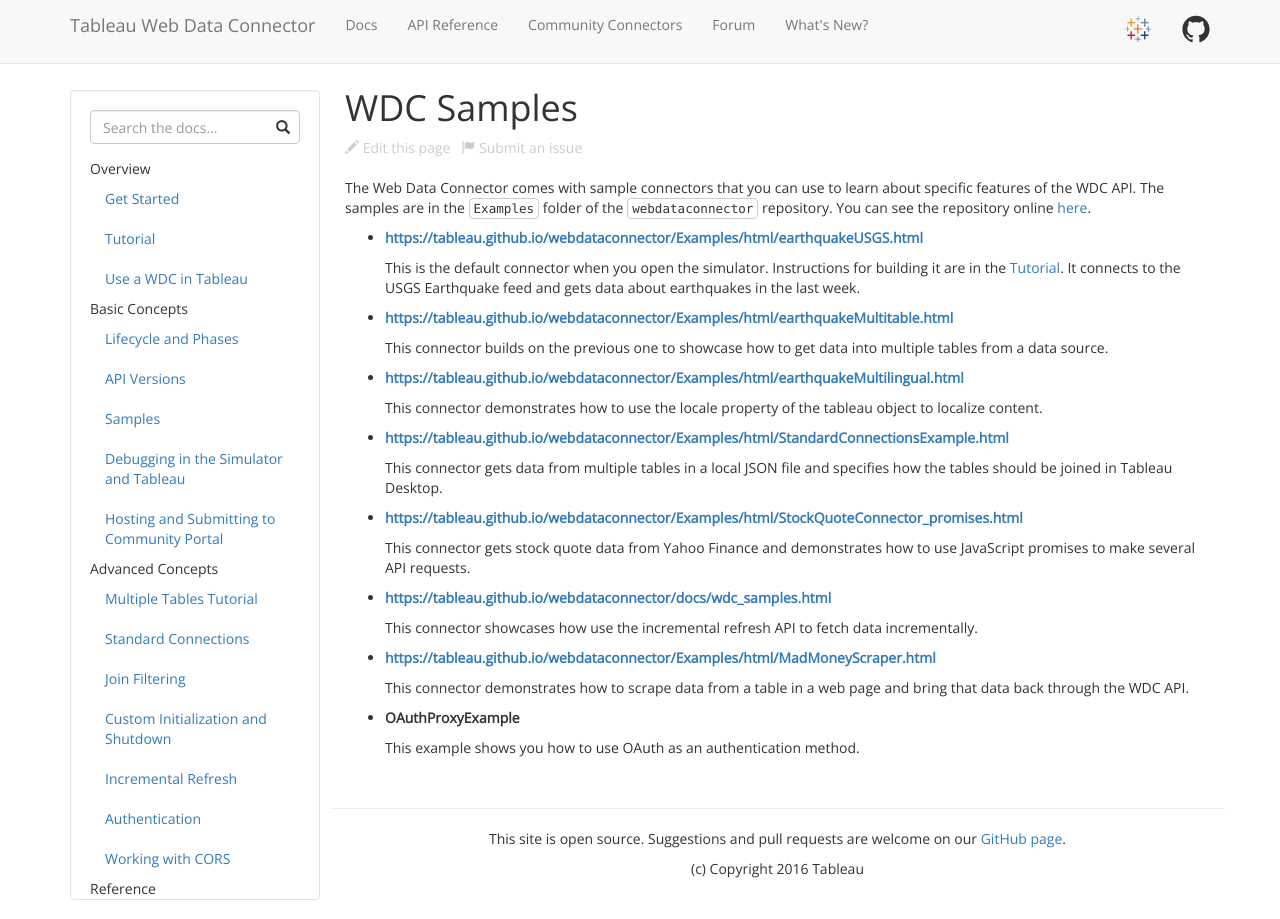
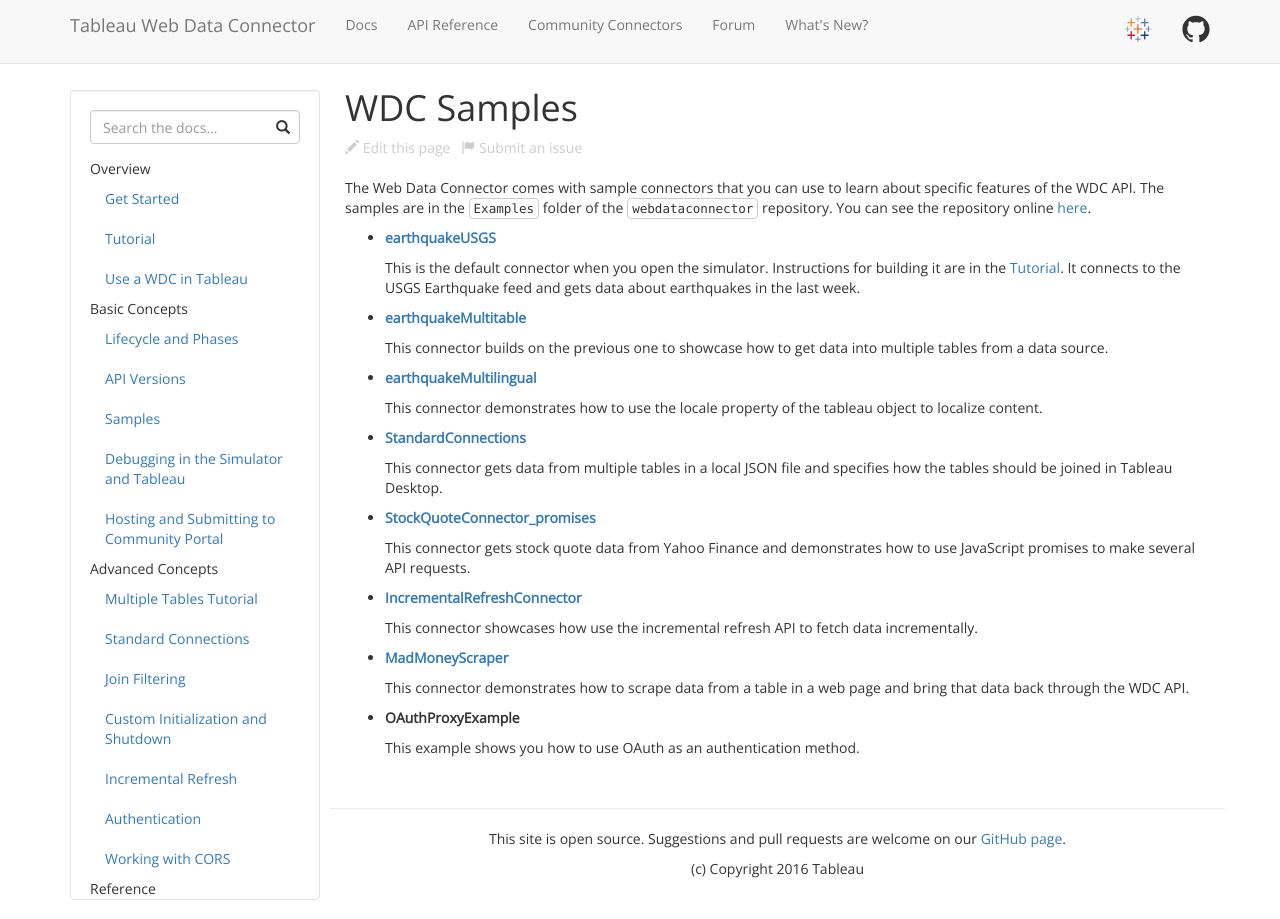
Before and after one commit to bigpeaches/webdataconnector, a Jekyll site: the page built from docs/wdc_samples.md, in a window 1280 px wide. Built offline with Jekyll 4.4.1, drawn with Linux system fonts in a browser that asks for light colours; nearby versions of some CDN libraries.

Commit message:
Typo fix in links.

```diff
--- a/docs/wdc_samples.md
+++ b/docs/wdc_samples.md
@@ -7,32 +7,32 @@ The Web Data Connector comes with sample connectors that you can use to learn ab
 The samples are in the `Examples` folder of the `webdataconnector` repository. You can see the repository
 online [here](https://github.com/tableau/webdataconnector/tree/master).
 
--   **[https://tableau.github.io/webdataconnector/Examples/html/earthquakeUSGS.html](earthquakeUSGS)**
+-   **[earthquakeUSGS](https://tableau.github.io/webdataconnector/Examples/html/earthquakeUSGS.html)**
 
     This is the default connector when you open the simulator. Instructions for building it are in the [Tutorial]({{ site.baseurl }}/docs/wdc_tutorial.html). It connects to the USGS Earthquake feed and gets data about earthquakes in the last week.
 
--   **[https://tableau.github.io/webdataconnector/Examples/html/earthquakeMultitable.html](earthquakeMultitable)**
+-   **[earthquakeMultitable](https://tableau.github.io/webdataconnector/Examples/html/earthquakeMultitable.html)**
 
     This connector builds on the previous one to showcase how to get data into multiple tables from a data source.
 
--   **[https://tableau.github.io/webdataconnector/Examples/html/earthquakeMultilingual.html](earthquakeMultilingual)**
+-   **[earthquakeMultilingual](https://tableau.github.io/webdataconnector/Examples/html/earthquakeMultilingual.html)**
 
     This connector demonstrates how to use the locale property of the tableau object to localize content.
 
--   **[https://tableau.github.io/webdataconnector/Examples/html/StandardConnectionsExample.html](StandardConnections)**
+-   **[StandardConnections](https://tableau.github.io/webdataconnector/Examples/html/StandardConnectionsExample.html)**
 
     This connector gets data from multiple tables in a local JSON file and specifies how the tables should be joined in Tableau Desktop.
 
--   **[https://tableau.github.io/webdataconnector/Examples/html/StockQuoteConnector_promises.html](StockQuoteConnector_promises)**
+-   **[StockQuoteConnector_promises](https://tableau.github.io/webdataconnector/Examples/html/StockQuoteConnector_promises.html)**
 
     This connector gets stock quote data from Yahoo Finance and demonstrates how to use JavaScript
     promises to make several API requests.
 
--   **[https://tableau.github.io/webdataconnector/docs/wdc_samples.html](IncrementalRefreshConnector)**
+-   **[IncrementalRefreshConnector](https://tableau.github.io/webdataconnector/docs/wdc_samples.html)**
 
     This connector showcases how use the incremental refresh API to fetch data incrementally.
 
--   **[https://tableau.github.io/webdataconnector/Examples/html/MadMoneyScraper.html](MadMoneyScraper)**
+-   **[MadMoneyScraper](https://tableau.github.io/webdataconnector/Examples/html/MadMoneyScraper.html)**
 
     This connector demonstrates how to scrape data from a table in a web page and bring that data back through
     the WDC API.
```
